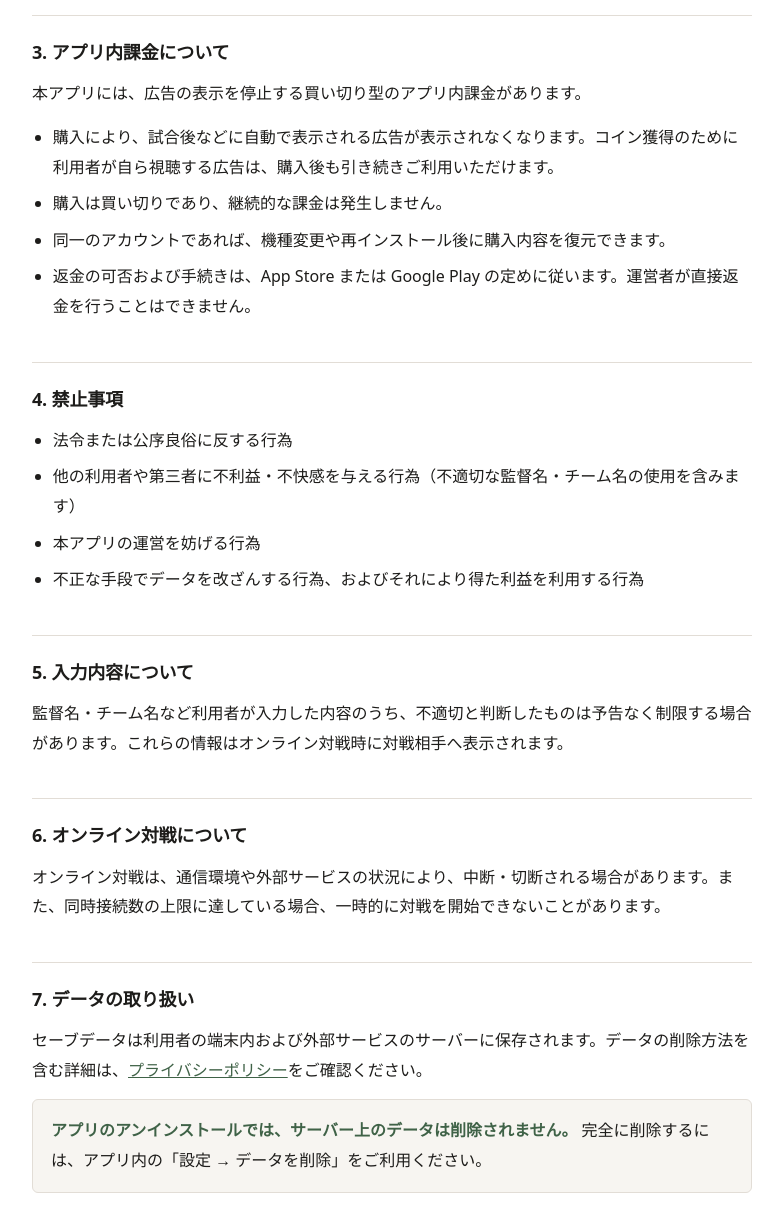
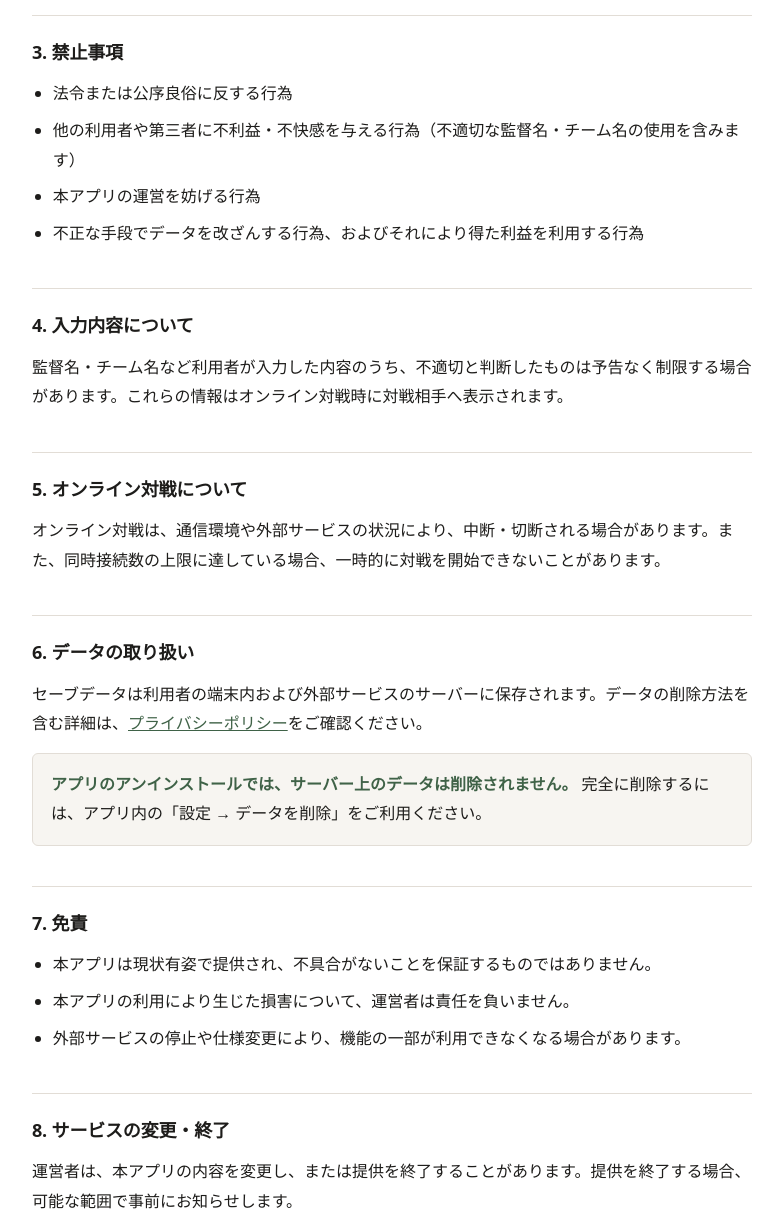
Before and after one commit to ryo-antlers/ohajiki-soccer, a plain HTML site: page terms.html in a window 1280 px wide. Shown: the part 560-1780 px from the top of the page, without its empty margins (248-1031 px from the left). Drawn offline with Linux system fonts and the light colour scheme.

Commit message:
Drop the in-app purchase clause from the terms
The terms promised a one-off purchase that removes ads and can be restored on
reinstall, but none of that exists yet: noAds is declared and read and never
set, and there is no purchase or restore path in the build. Publishing terms
that describe a feature the app does not have is both inaccurate to players and
something store review can pull us up on.

Removing the clause rather than rushing the implementation, since the store
accounts needed to test a purchase are still being set up. It goes back in with
the feature.

Co-Authored-By: Claude Opus 4.8 (1M context) <noreply@anthropic.com>

```diff
--- a/terms.html
+++ b/terms.html
@@ -43,16 +43,7 @@
 <h2>2. 広告について</h2>
 <p>本アプリには、試合の終了後などに表示される広告と、利用者が自ら選んで視聴することでゲーム内コインを獲得できる広告があります。後者は視聴を最後まで完了した場合にのみ特典が付与されます。</p>
 
-<h2>3. アプリ内課金について</h2>
-<p>本アプリには、広告の表示を停止する買い切り型のアプリ内課金があります。</p>
-<ul>
-  <li>購入により、試合後などに自動で表示される広告が表示されなくなります。コイン獲得のために利用者が自ら視聴する広告は、購入後も引き続きご利用いただけます。</li>
-  <li>購入は買い切りであり、継続的な課金は発生しません。</li>
-  <li>同一のアカウントであれば、機種変更や再インストール後に購入内容を復元できます。</li>
-  <li>返金の可否および手続きは、App Store または Google Play の定めに従います。運営者が直接返金を行うことはできません。</li>
-</ul>
-
-<h2>4. 禁止事項</h2>
+<h2>3. 禁止事項</h2>
 <ul>
   <li>法令または公序良俗に反する行為</li>
   <li>他の利用者や第三者に不利益・不快感を与える行為（不適切な監督名・チーム名の使用を含みます）</li>
@@ -60,33 +51,33 @@
   <li>不正な手段でデータを改ざんする行為、およびそれにより得た利益を利用する行為</li>
 </ul>
 
-<h2>5. 入力内容について</h2>
+<h2>4. 入力内容について</h2>
 <p>監督名・チーム名など利用者が入力した内容のうち、不適切と判断したものは予告なく制限する場合があります。これらの情報はオンライン対戦時に対戦相手へ表示されます。</p>
 
-<h2>6. オンライン対戦について</h2>
+<h2>5. オンライン対戦について</h2>
 <p>オンライン対戦は、通信環境や外部サービスの状況により、中断・切断される場合があります。また、同時接続数の上限に達している場合、一時的に対戦を開始できないことがあります。</p>
 
-<h2>7. データの取り扱い</h2>
+<h2>6. データの取り扱い</h2>
 <p>セーブデータは利用者の端末内および外部サービスのサーバーに保存されます。データの削除方法を含む詳細は、<a href="privacy.html">プライバシーポリシー</a>をご確認ください。</p>
 
 <div class="note">
   <p><strong>アプリのアンインストールでは、サーバー上のデータは削除されません。</strong> 完全に削除するには、アプリ内の「設定 → データを削除」をご利用ください。</p>
 </div>
 
-<h2>8. 免責</h2>
+<h2>7. 免責</h2>
 <ul>
   <li>本アプリは現状有姿で提供され、不具合がないことを保証するものではありません。</li>
   <li>本アプリの利用により生じた損害について、運営者は責任を負いません。</li>
   <li>外部サービスの停止や仕様変更により、機能の一部が利用できなくなる場合があります。</li>
 </ul>
 
-<h2>9. サービスの変更・終了</h2>
+<h2>8. サービスの変更・終了</h2>
 <p>運営者は、本アプリの内容を変更し、または提供を終了することがあります。提供を終了する場合、可能な範囲で事前にお知らせします。</p>
 
-<h2>10. 規約の変更</h2>
+<h2>9. 規約の変更</h2>
 <p>本規約は予告なく変更される場合があります。変更後に本アプリを利用された場合、変更後の規約に同意したものとみなします。</p>
 
-<h2>11. お問い合わせ</h2>
+<h2>10. お問い合わせ</h2>
 <p><a href="mailto:bambooinside.app@gmail.com">bambooinside.app@gmail.com</a></p>
 
 <footer>
```
